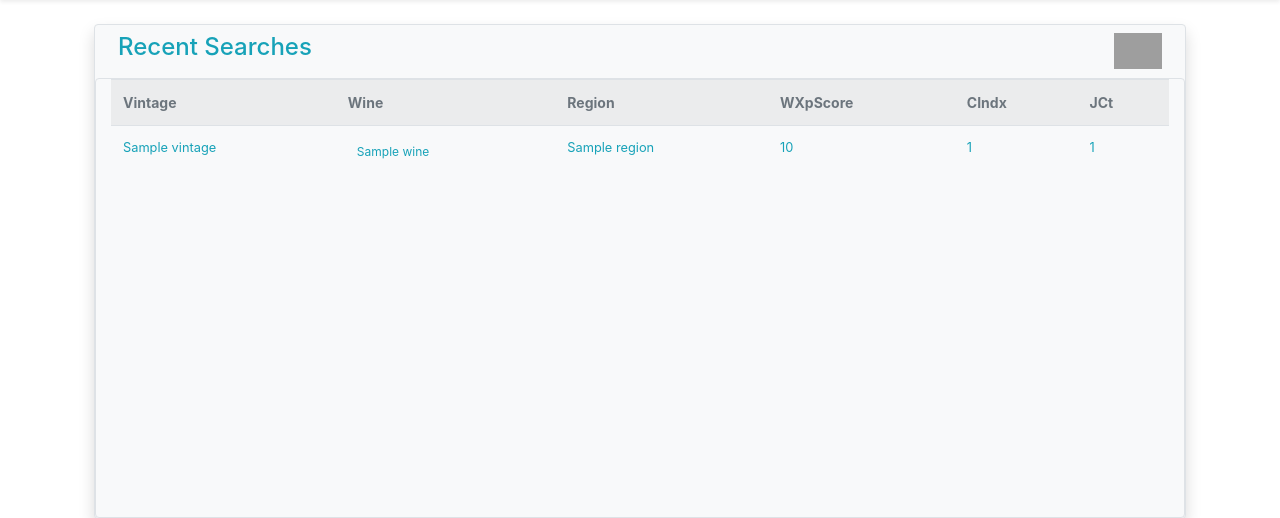
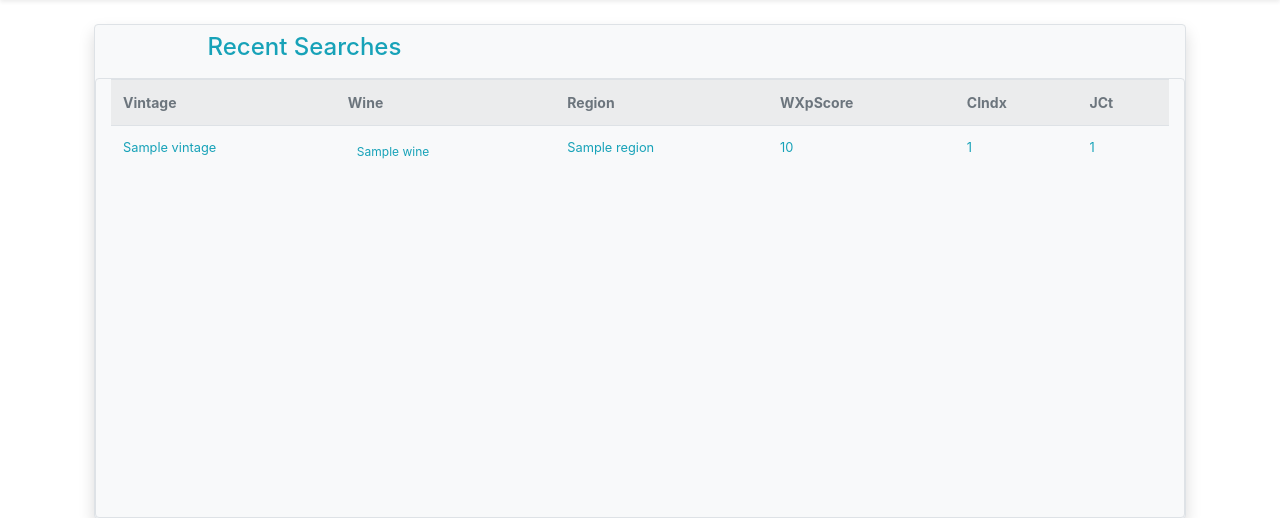
Before and after one commit to duckbox72/winexp, a Flask app: template templates/searchlog.html in a window 1280 px wide. Shown: the part 64-582 px from the top of the page. Run offline with Flask 2, Linux system fonts and the light colour scheme; the template is opened without the code that fills it: most values are stand-ins (such as "Sample title", 1, 10 or a date in 2020); some libraries are stand-ins or nearby versions; grey boxes are pictures that could not be loaded.

Commit message:
aestetic bug fix3

```diff
--- a/templates/searchlog.html
+++ b/templates/searchlog.html
@@ -9,9 +9,6 @@
     <div class="row p-2 justify-content-md-center">
         <div class="col-10 text-info">
             <h4>Recent Searches</h4>
-        </div>
-        <div class="col-2 text-muted text-right">
-                <img src="static/flags/{{ country }}.png" height=36 alt="{{ country }}">
         </div>
     </div>
     <div class="row">
```
